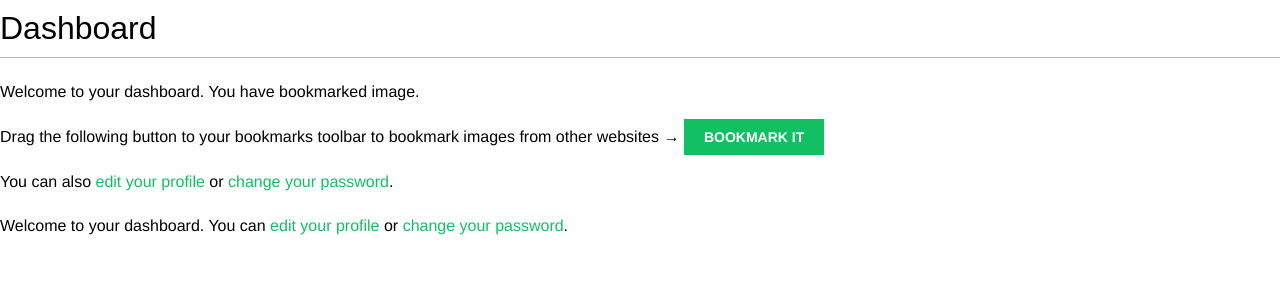
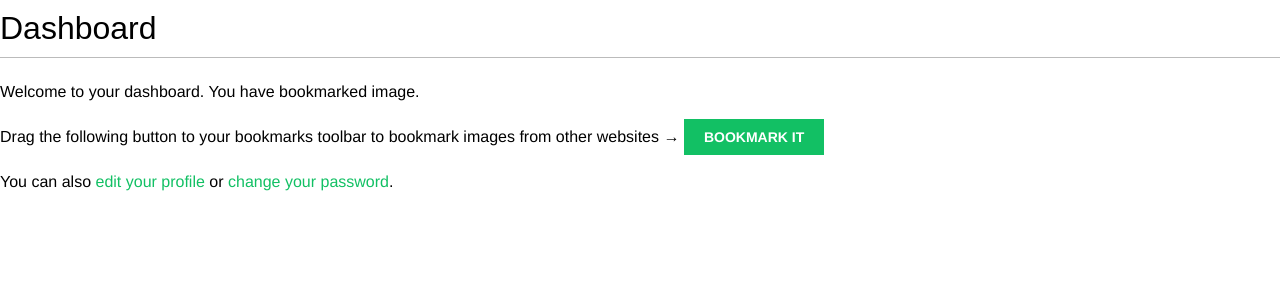
Before and after one commit to AmirMohammadKargar/Bookmark-Django, a Django app: page /account/ in a window 1280 px wide. Shown: the part 47-347 px from the top of the page. Run offline with Django 3.2, Linux system fonts and the light colour scheme; some web fonts are replaced.

Commit message:
Edit dashboard file and fix some isues.

```diff
--- a/account/templates/account/dashboard.html
+++ b/account/templates/account/dashboard.html
@@ -22,9 +22,5 @@
   You can also <a href="{% url 'edit' %}">edit your profile</a> or
   <a href="{% url 'password_change' %}">change your password</a>.
 </p>
-<p>
-  Welcome to your dashboard. You can
-  <a href="{% url 'edit' %}">edit your profile</a> or
-  <a href="{% url 'password_change' %}">change your password</a>.
-</p>
+
 {% endblock %}
```
